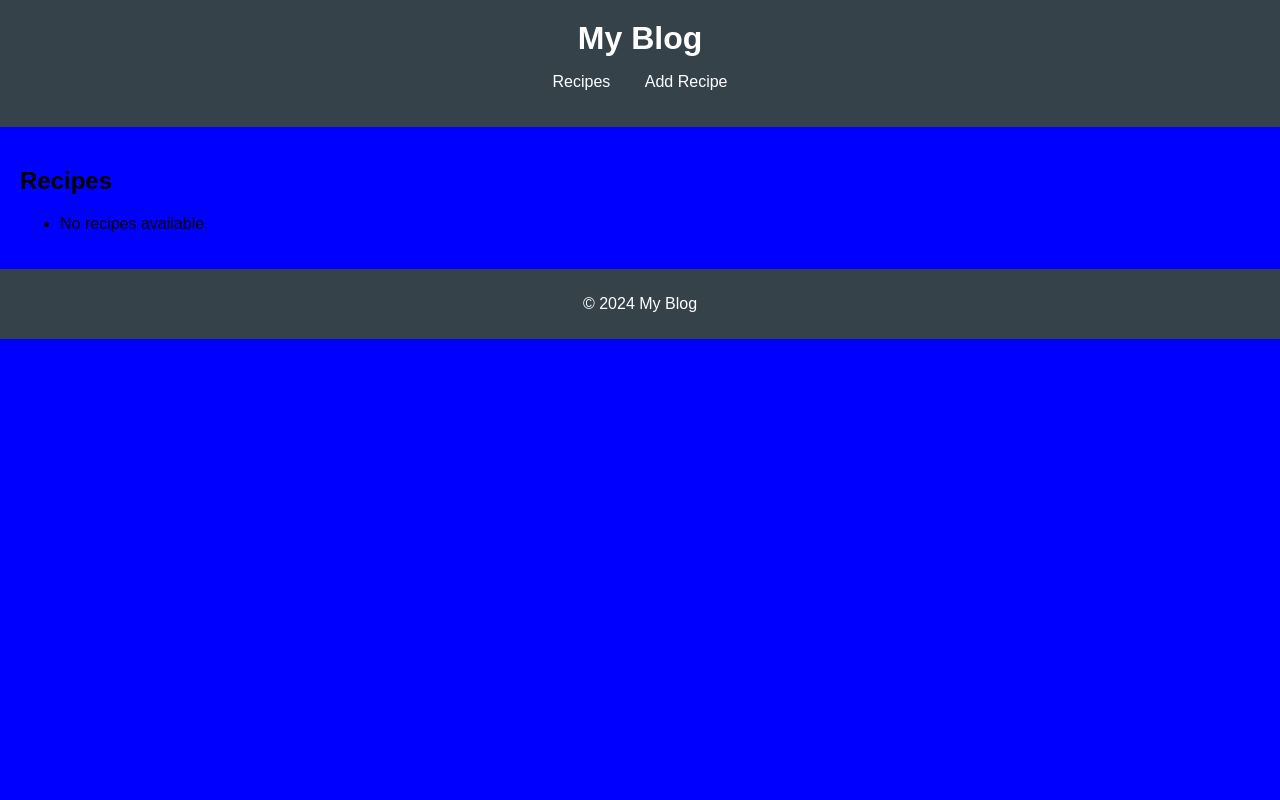
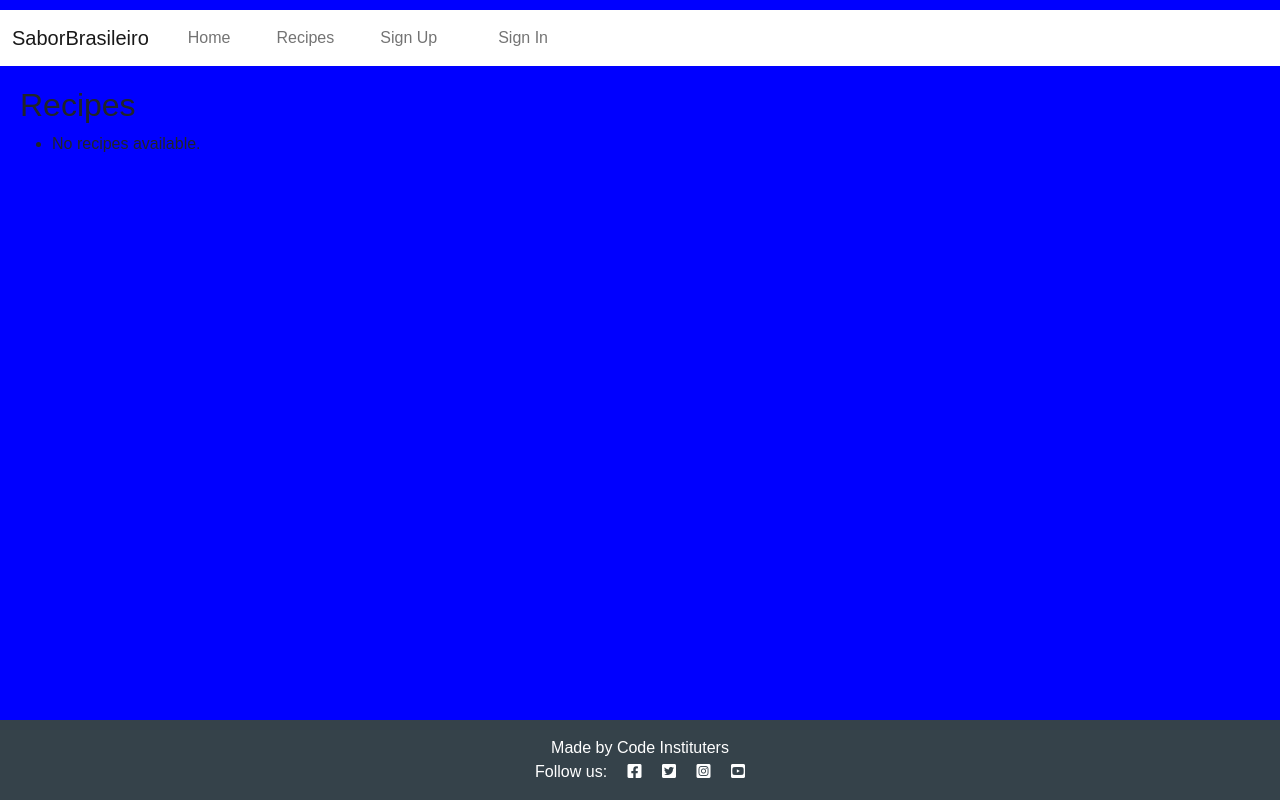
Before and after one commit to juliavolponi/SaborBrasileiro, a Django app: page / in a window 1280 px wide. Run offline with Django 5.2, Linux system fonts and the light colour scheme; data that the repository does not hold is empty.

Commit message:
changed my base.html and added bootstrap

```diff
--- a/requirements.txt
+++ b/requirements.txt
@@ -4,3 +4,4 @@ Django==5.1.1
 gunicorn==20.1.0
 psycopg2==2.9.9
 sqlparse==0.5.1
+django-summernote==0.8.20.0
--- a/sabor_brasileiro/settings.py
+++ b/sabor_brasileiro/settings.py
@@ -18,6 +18,7 @@ if os.path.isfile('env.py'):
 
 # Build paths inside the project like this: BASE_DIR / 'subdir'.
 BASE_DIR = Path(__file__).resolve().parent.parent
+TEMPLATES_DIR = os.path.join(BASE_DIR, 'templates')
 
 
 # Quick-start development settings - unsuitable for production
@@ -48,6 +49,7 @@ INSTALLED_APPS = [
     'django.contrib.sessions',
     'django.contrib.messages',
     'django.contrib.staticfiles',
+    'django_summernote',
     'blog'
 ]
 
@@ -66,7 +68,7 @@ ROOT_URLCONF = 'sabor_brasileiro.urls'
 TEMPLATES = [
     {
         'BACKEND': 'django.template.backends.django.DjangoTemplates',
-        'DIRS': [os.path.join(BASE_DIR, 'templates')],
+        'DIRS': [TEMPLATES_DIR],
         'APP_DIRS': True,
         'OPTIONS': {
             'context_processors': [
--- a/sabor_brasileiro/urls.py
+++ b/sabor_brasileiro/urls.py
@@ -20,5 +20,6 @@ from django.urls import path, include
 
 urlpatterns = [
     path('admin/', admin.site.urls),
+    path('summernote/', include('django_summernote.urls')),
     path('', include('blog.urls'), name="blog-urls"),
 ]
--- a/templates/base.html
+++ b/templates/base.html
@@ -1,29 +1,80 @@
 <!DOCTYPE html>
-<html lang="en">
+<html class="h-100" lang="en">
+
 <head>
-    <meta charset="UTF-8">
-    <meta name="viewport" content="width=device-width, initial-scale=1.0">
-    <title>{% block title %}My Blog{% endblock %}</title>
-    <!-- Direct link to style.css -->
-    <link rel="stylesheet" href="/templates/style.css">
+    <title>{% block title %}Sabor Brasileiro{% endblock %}</title>
+    <meta name="viewport" content="width=device-width, initial-scale=1" />
+
+    <!-- Google Fonts CSS -->
+    <link rel="preconnect" href="https://fonts.gstatic.com">
+    <link href="https://fonts.googleapis.com/css2?family=Roboto:wght@300&display=swap" rel="stylesheet">
+    <link href="https://fonts.googleapis.com/css2?family=Lato:wght@300;700&display=swap" rel="stylesheet">
+
+    <!-- Font Awesome CSS -->
+    <link rel="stylesheet" href="https://cdnjs.cloudflare.com/ajax/libs/font-awesome/5.15.3/css/all.min.css">
+
+    <!-- Bootstrap CSS -->
+    <link href="https://cdn.jsdelivr.net/npm/bootstrap@5.0.1/dist/css/bootstrap.min.css" rel="stylesheet"
+        integrity="sha384-+0n0xVW2eSR5OomGNYDnhzAbDsOXxcvSN1TPprVMTNDbiYZCxYbOOl7+AMvyTG2x" crossorigin="anonymous">
+
+    <!-- Custom CSS -->
+    <link rel="stylesheet" href="style.css">
 </head>
-<body>
-    <header class="header">
-        <h1 class="header__title">My Blog</h1>
-        <nav class="nav">
-            <ul class="nav__list">
-                <li class="nav__item"><a href="{% url 'recipe_list' %}" class="nav__link">Recipes</a></li>
-                <li class="nav__item"><a href="{% url 'recipe_create' %}" class="nav__link">Add Recipe</a></li>
-            </ul>
-        </nav>
-    </header>
 
-    <main class="main">
-        {% block content %}{% endblock %}
+<body class="d-flex flex-column h-100 main-bg">
+
+    <!-- Navigation -->
+    <nav class="navbar navbar-expand-lg navbar-light bg-white">
+        <div class="container-fluid">
+            <a class="navbar-brand" href="{% url 'recipe_list' %}">
+                <span class="brand">Sa<span class="red-o">bo</span>r<span class="thin">Brasileiro</span></span>
+            </a>
+            <button class="navbar-toggler" type="button" data-bs-toggle="collapse" data-bs-target="#navbarText"
+                aria-controls="navbarText" aria-expanded="false" aria-label="Toggle navigation">
+                <span class="navbar-toggler-icon"></span>
+            </button>
+            <div class="collapse navbar-collapse" id="navbarText">
+                <ul class="navbar-nav me-auto mb-2 mb-lg-0">
+                    <li class="nav-item">
+                        <a class="nav-link {% if request.path == home_url %}active{% endif %}" aria-current="page"
+                            href="{% url 'recipe_list' %}">Home</a>
+                    </li>
+                    <li class="nav-item">
+                        <a class="nav-link" href="{% url 'recipe_create' %}">Recipes</a>
+                    </li>
+                    <li class="nav-item">
+                        <a class="nav-link" href="{% url 'recipe_create' %}">Sign Up</a>
+                    </li>
+                    <li class="nav-item"></li>
+                        <a class="nav-link" href="{% url 'recipe_create' %}">Sign In</a>
+                    </li>
+                </ul>
+
+            </div>
+        </div>
+    </nav>
+
+    <!-- Main content block -->
+    <main class="flex-shrink-0 main-bg">
+        {% block content %}
+
+        {% endblock content %}
     </main>
 
-    <footer class="footer">
-        <p class="footer__text">&copy; 2024 My Blog</p>
+    <!-- Footer -->
+    <footer class="footer mt-auto py-3 dark-bg">
+        <p class="m-0 text-center text-white">Made by Code Instituters</p>
+        <p class="m-0 text-center text-white">Follow us:
+            <i class="fab fa-facebook-square ms-3"></i>
+            <i class="fab fa-twitter-square ms-3"></i>
+            <i class="fab fa-instagram-square ms-3"></i>
+            <i class="fab fa-youtube-square ms-3"></i>
+        </p>
     </footer>
+
+    <!-- Bootstrap JS -->
+    <script src="https://cdn.jsdelivr.net/npm/bootstrap@5.0.1/dist/js/bootstrap.bundle.min.js"
+        integrity="sha384-gtEjrD/SeCtmISkJkNUaaKMoLD0//ElJ19smozuHV6z3Iehds+3Ulb9Bn9Plx0x4" crossorigin="anonymous"></script>
 </body>
+
 </html>
```
Also changed, not shown: blog/admin.py (+10 -1 lines).
